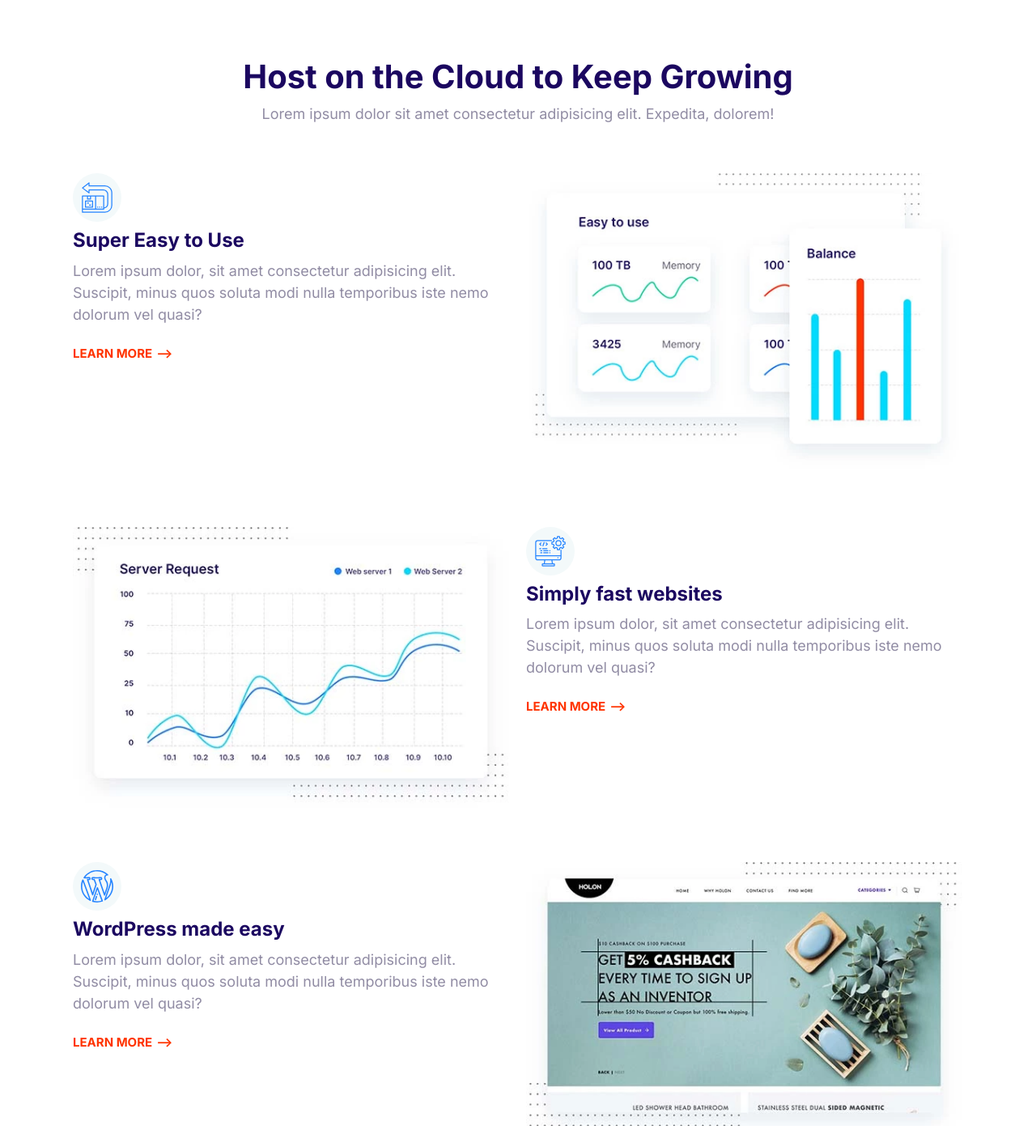
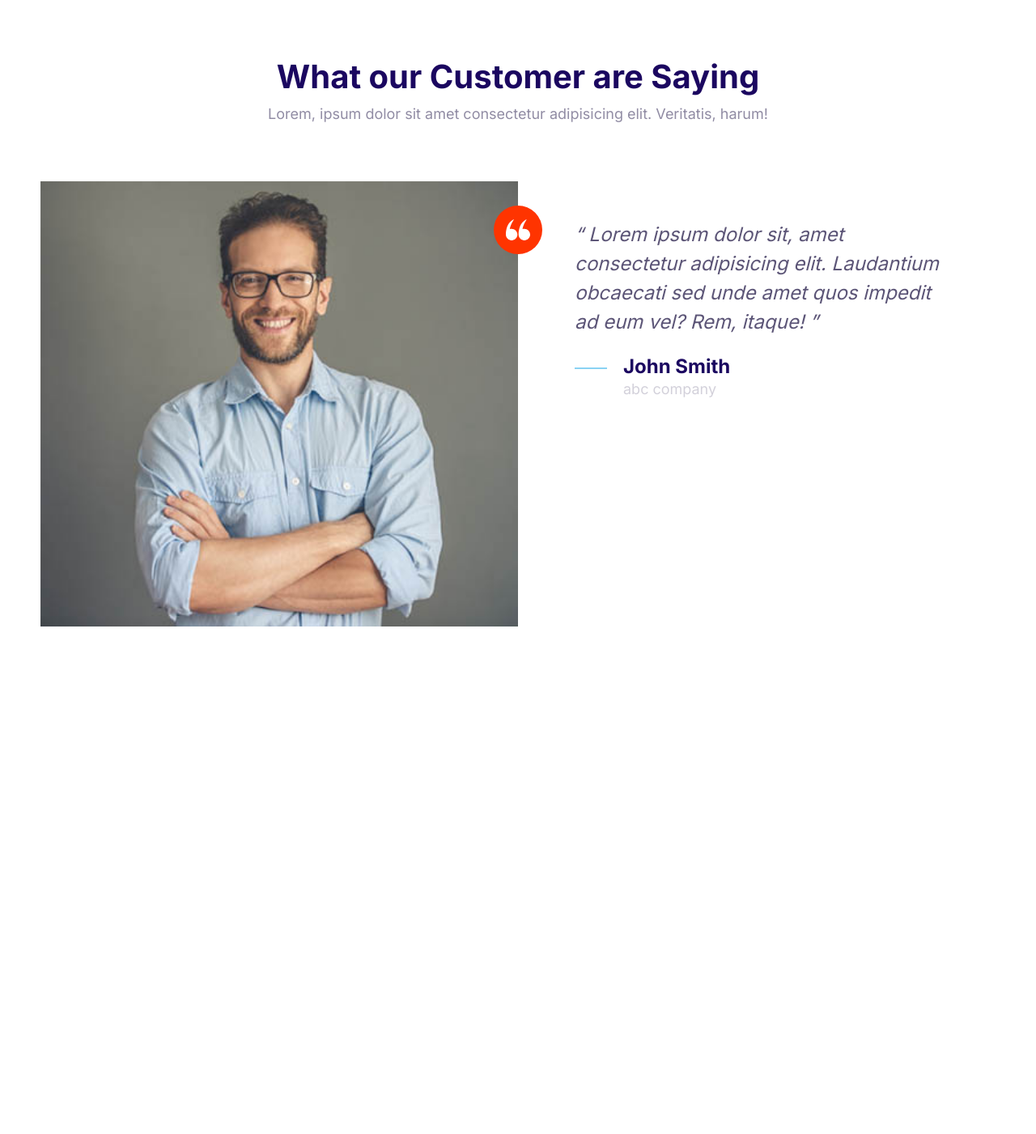
Before and after one commit to erutuzz/First-font-end-exercise-from-Mosh, a plain HTML site: page index.html in a window 1280 px wide. Shown: the part 20-1421 px from the top of the page at 81% size. After the commit the page ends 891 px from the top, so only its background shows below. Drawn offline with Linux system fonts and the light colour scheme.

Commit message:
Build the testimonial block

```diff
--- a/css/style.css
+++ b/css/style.css
@@ -509,6 +509,7 @@ a {
 }
 .block__header {
   text-align: center;
+  margin-bottom: 4rem;
 }
 .block__heading {
   margin-top: 0;
--- a/index.html
+++ b/index.html
@@ -15,110 +15,47 @@
     />
   </head>
   <body>
-    <section class="block container">
+    <section class="block">
       <header class="block__header">
-        <h2>Host on the Cloud to Keep Growing</h2>
+        <h2>What our Customer are Saying</h2>
         <p>
-          Lorem ipsum dolor sit amet consectetur adipisicing elit. Expedita,
-          dolorem!
+          Lorem, ipsum dolor sit amet consectetur adipisicing elit. Veritatis,
+          harum!
         </p>
       </header>
-      <article class="container grid grid--1x2 block-feacture">
-        <div class="feature__content">
-          <span class="icon-container">
-            <svg class="icon icon--primary">
-              <use xlink:href="images/sprite.svg#easy"></use>
+      <div class="grid grid--1x2 testimonial">
+        <div class="testimonial__image">
+          <img src="images/testimonial.jpg" alt="a smiling man" />
+          <span
+            class="icon-container testimonial__accent icon-container--accent"
+          >
+            <svg class="icon icon--primary icon--white icon--small">
+              <use xlink:href="images/sprite.svg#quotes"></use>
             </svg>
           </span>
-          <h3 class="feature__heading">Super Easy to Use</h3>
-          <p>
-            Lorem ipsum dolor, sit amet consectetur adipisicing elit. Suscipit,
-            minus quos soluta modi nulla temporibus iste nemo dolorum vel quasi?
-          </p>
-          <a href="#" class="link-arrow">LEARN MORE</a>
         </div>
-        <picture>
-          <source
-            type="image/webp"
-            srcset="images/easy@1x.webp 1x, images/easy@2x.webp 2x" />
-          <source
-            type="image/png"
-            srcset="images/easy@1x.png 1x, images/easy@2x.png 2x" />
-          <img class="feature__fig" src="images/easy.jpg" alt=""
-        /></picture>
-      </article>
-      <article class="container grid grid--1x2 block-feacture">
-        <div class="feature__content">
-          <span class="icon-container">
-            <svg class="icon icon--primary">
-              <use xlink:href="images/sprite.svg#computer"></use>
-            </svg>
-          </span>
-          <h3 class="feature__heading">Simply fast websites</h3>
-          <p>
-            Lorem ipsum dolor, sit amet consectetur adipisicing elit. Suscipit,
-            minus quos soluta modi nulla temporibus iste nemo dolorum vel quasi?
-          </p>
-          <a href="#" class="link-arrow">LEARN MORE</a>
+        <div>
+          <blockquote class="quote">
+            <p class="quote__content">
+              Lorem ipsum dolor sit, amet consectetur adipisicing elit.
+              Laudantium obcaecati sed unde amet quos impedit ad eum vel? Rem,
+              itaque!
+            </p>
+            <div class="media">
+              <div class="media__image quote__image">
+                <svg class="icon icon--primary">
+                  <use xlink:href="images/sprite.svg#line"></use>
+                </svg>
+              </div>
+
+              <div class="media__body">
+                <h3 class="media__title quote__name">John Smith</h3>
+                <p class="media__content quote__vocation">abc company</p>
+              </div>
+            </div>
+          </blockquote>
         </div>
-        <picture>
-          <source
-            type="image/webp"
-            srcset="images/fast@1x.webp 1x, images/fast@2x.webp 2x" />
-          <source
-            type="image/png"
-            srcset="images/fast@1x.png 1x, images/fast@2x.png 2x" />
-          <img class="feature__fig" src="images/fast.jpg" alt=""
-        /></picture>
-      </article>
-      <article class="container grid grid--1x2 block-feacture">
-        <div class="feature__content">
-          <span class="icon-container">
-            <svg class="icon icon--primary">
-              <use xlink:href="images/sprite.svg#wordpress"></use>
-            </svg>
-          </span>
-          <h3 class="feature__heading">WordPress made easy</h3>
-          <p>
-            Lorem ipsum dolor, sit amet consectetur adipisicing elit. Suscipit,
-            minus quos soluta modi nulla temporibus iste nemo dolorum vel quasi?
-          </p>
-          <a href="#" class="link-arrow">LEARN MORE</a>
-        </div>
-        <picture>
-          <source
-            type="image/webp"
-            srcset="images/wordpress@1x.webp 1x, images/wordpress@2x.webp 2x" />
-          <source
-            type="image/png"
-            srcset="images/wordpress@1x.png 1x, images/wordpress@2x.png 2x" />
-          <img class="feature__fig" src="images/wordpress.jpg" alt=""
-        /></picture>
-      </article>
-      <article class="container grid grid--1x2 block-feacture">
-        <div class="feature__content">
-          <span class="icon-container">
-            <svg class="icon icon--primary">
-              <use xlink:href="images/sprite.svg#clock"></use>
-            </svg>
-          </span>
-          <h3 class="feature__heading">24/7 Expert Support</h3>
-          <p>
-            Lorem ipsum dolor, sit amet consectetur adipisicing elit. Suscipit,
-            minus quos soluta modi nulla temporibus iste nemo dolorum vel quasi?
-          </p>
-          <a href="#" class="link-arrow">LEARN MORE</a>
-        </div>
-        <picture>
-          <source
-            type="image/webp"
-            srcset="images/support@1x.webp 1x, images/support@2x.webp 2x" />
-          <source
-            type="image/png"
-            srcset="images/support@1x.png 1x, images/support@2x.png 2x" />
-          <img class="feature__fig" src="images/support.jpg" alt=""
-        /></picture>
-      </article>
+      </div>
     </section>
 
     <script src="js/main.js"></script>
```
Also changed, not shown: components/testimonial-block.html (added, +39 -0 lines).
